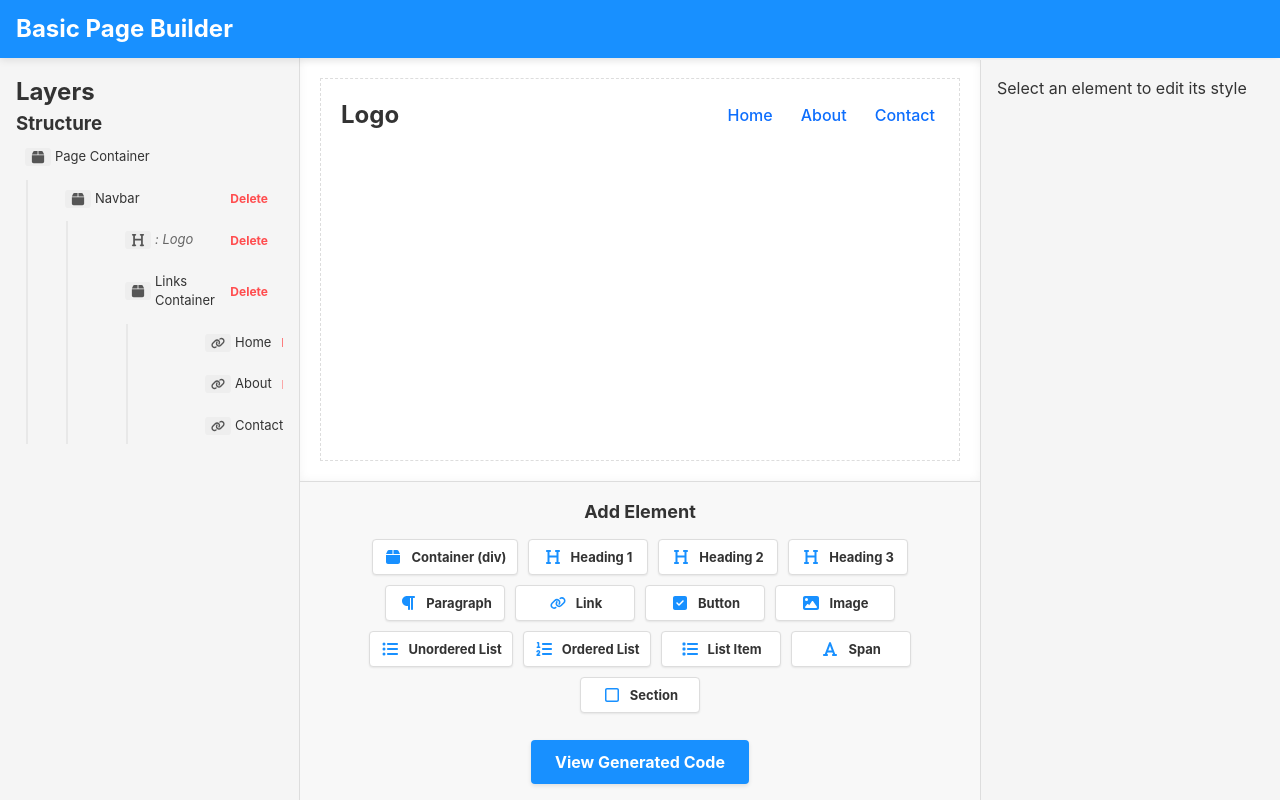
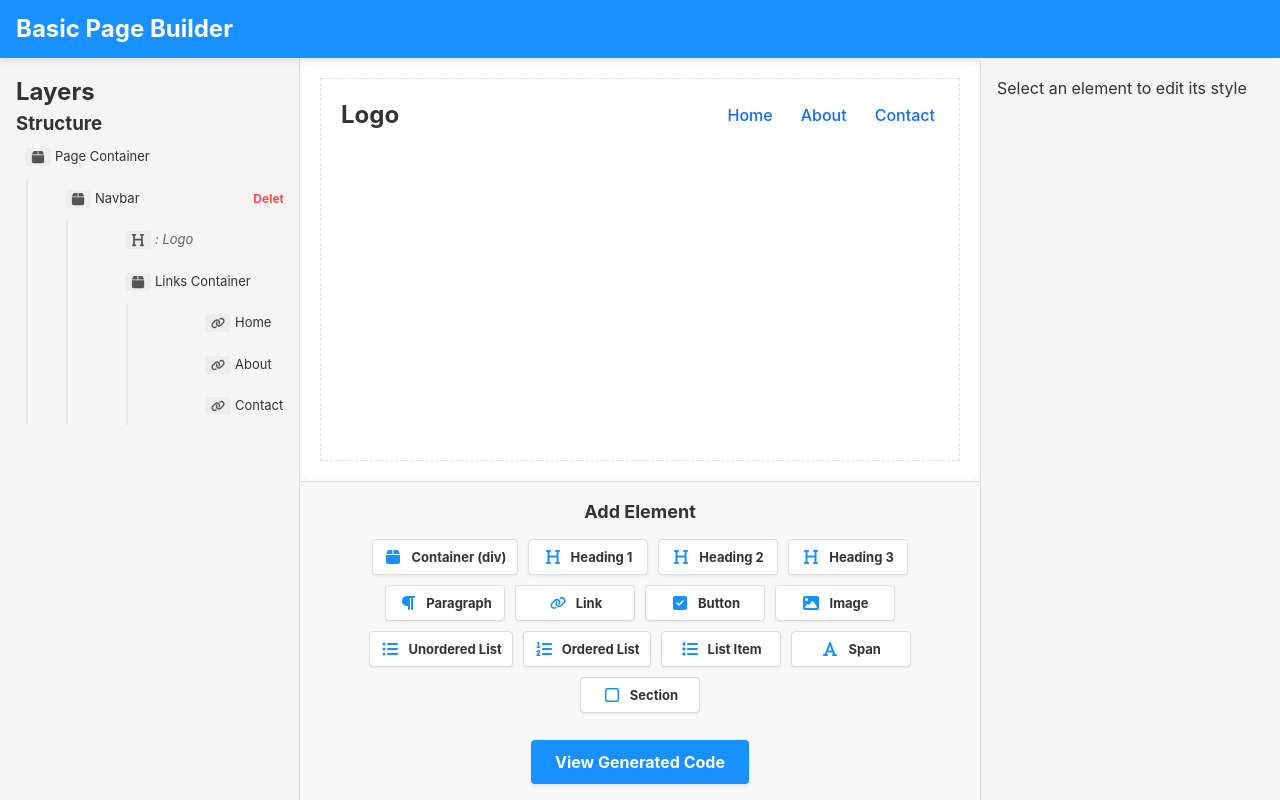
Before and after one commit to enesmuzaffer22/basic-page-builder-made-by-ai, a React (Vite) app: page / in a window 1280 px wide. Built offline with nearby package versions, Linux system fonts and the light colour scheme.

Commit message:
fix: fixed layer widths.

```diff
--- a/src/components/LayersPanel.tsx
+++ b/src/components/LayersPanel.tsx
@@ -54,6 +54,12 @@ const getElementIcon = (type: ElementType) => {
 // eslint-disable-next-line @typescript-eslint/no-unused-vars
 const getElementLabel = (type: ElementType): string => {
   return type;
+};
+
+// Metin kısaltma yardımcı fonksiyonu
+const truncateText = (text: string, maxLength: number = 25) => {
+  if (!text) return "";
+  return text.length > maxLength ? text.substring(0, maxLength) + "..." : text;
 };
 
 const LayersPanel: React.FC = () => {
@@ -138,6 +144,10 @@ const LayersPanel: React.FC = () => {
         ? `: ${element.content}`
         : "";
 
+    // Başlıkları kısalt
+    const truncatedDisplayName = truncateText(displayName);
+    const truncatedContentPreview = truncateText(contentPreview, 20);
+
     return (
       <div
         key={element.id}
@@ -159,6 +169,7 @@ const LayersPanel: React.FC = () => {
             alignItems: "center",
             cursor: "pointer",
             borderRadius: "4px",
+            minWidth: "250px",
           }}
           onClick={(e) =>
             handleElementSelect(element.id, e.ctrlKey || e.metaKey)
@@ -170,6 +181,7 @@ const LayersPanel: React.FC = () => {
               display: "flex",
               alignItems: "center",
               gap: "4px",
+              flexGrow: 1,
             }}
           >
             <span
@@ -182,20 +194,41 @@ const LayersPanel: React.FC = () => {
                 display: "flex",
                 alignItems: "center",
                 gap: "6px",
+                flexShrink: 0,
               }}
             >
               <span className="element-icon">{icon}</span>
             </span>
-            {displayName && (
-              <span style={{ fontSize: "13px" }}>{displayName}</span>
+            {truncatedDisplayName && (
+              <span
+                style={{
+                  fontSize: "13px",
+                  flexShrink: 0,
+                }}
+                title={displayName}
+              >
+                {truncatedDisplayName}
+              </span>
             )}
             <span
-              style={{ fontSize: "13px", color: "#666", fontStyle: "italic" }}
+              style={{
+                fontSize: "13px",
+                color: "#666",
+                fontStyle: "italic",
+                flexGrow: 1,
+              }}
+              title={contentPreview}
             >
-              {contentPreview}
+              {truncatedContentPreview}
             </span>
           </div>
-          <div style={{ display: "flex", gap: "4px" }}>
+          <div
+            style={{
+              display: "flex",
+              gap: "4px",
+              flexShrink: 0,
+            }}
+          >
             {element.id !== rootElementId && (
               <button
                 onClick={(e) => {
@@ -248,6 +281,7 @@ const LayersPanel: React.FC = () => {
         padding: "16px",
         background: "#f5f5f5",
         overflowY: "auto",
+        overflowX: "auto", // Yatay kaydırma çubuğu ekle
       }}
     >
       <h2>Layers</h2>
@@ -269,7 +303,7 @@ const LayersPanel: React.FC = () => {
         </button>
       )}
 
-      <div style={{ flex: 1, overflowY: "auto" }}>
+      <div style={{ flex: 1, overflowY: "auto", overflowX: "auto" }}>
         <h3>Structure</h3>
         {renderElementTree(rootElementId)}
       </div>
```
